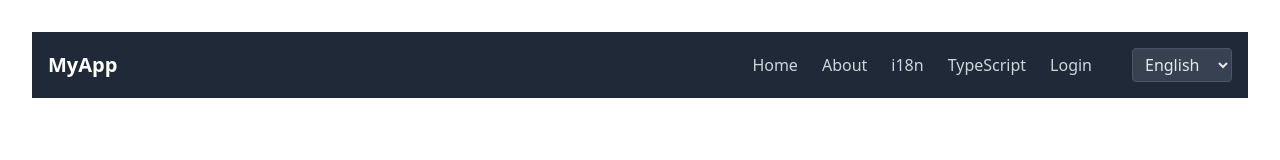
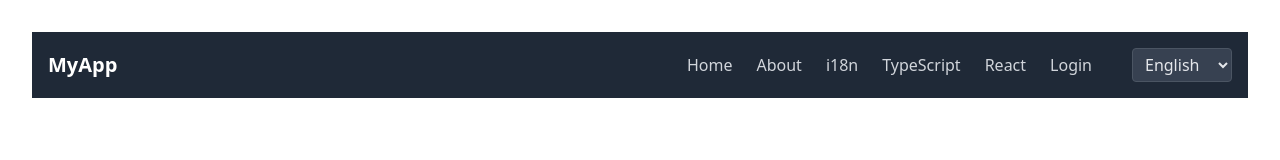
Before and after one commit to dimitri-edel/react-typescript-practice, a React (Vite) app: page / in a window 1280 px wide. Shown: the top 160 px of the page. Built offline with nearby package versions, Linux system fonts and the light colour scheme.

Commit message:
Add react-page to the navbar

```diff
--- a/src/components/navbar.tsx
+++ b/src/components/navbar.tsx
@@ -33,6 +33,7 @@ function NavBar() {
         <Link to="/about" className="text-gray-300 hover:text-gray-400 transition-colors">About</Link>
         <Link to="/i18n-page" className="text-gray-300 hover:text-gray-400 transition-colors">i18n</Link>
         <Link to="/typescript-page" className="text-gray-300 hover:text-gray-400 transition-colors">TypeScript</Link>
+        <Link to="/react-page" className="text-gray-300 hover:text-gray-400 transition-colors">React</Link>
         {isSignedIn ? (
           <button
             onClick={handleLogoutClick}
```
